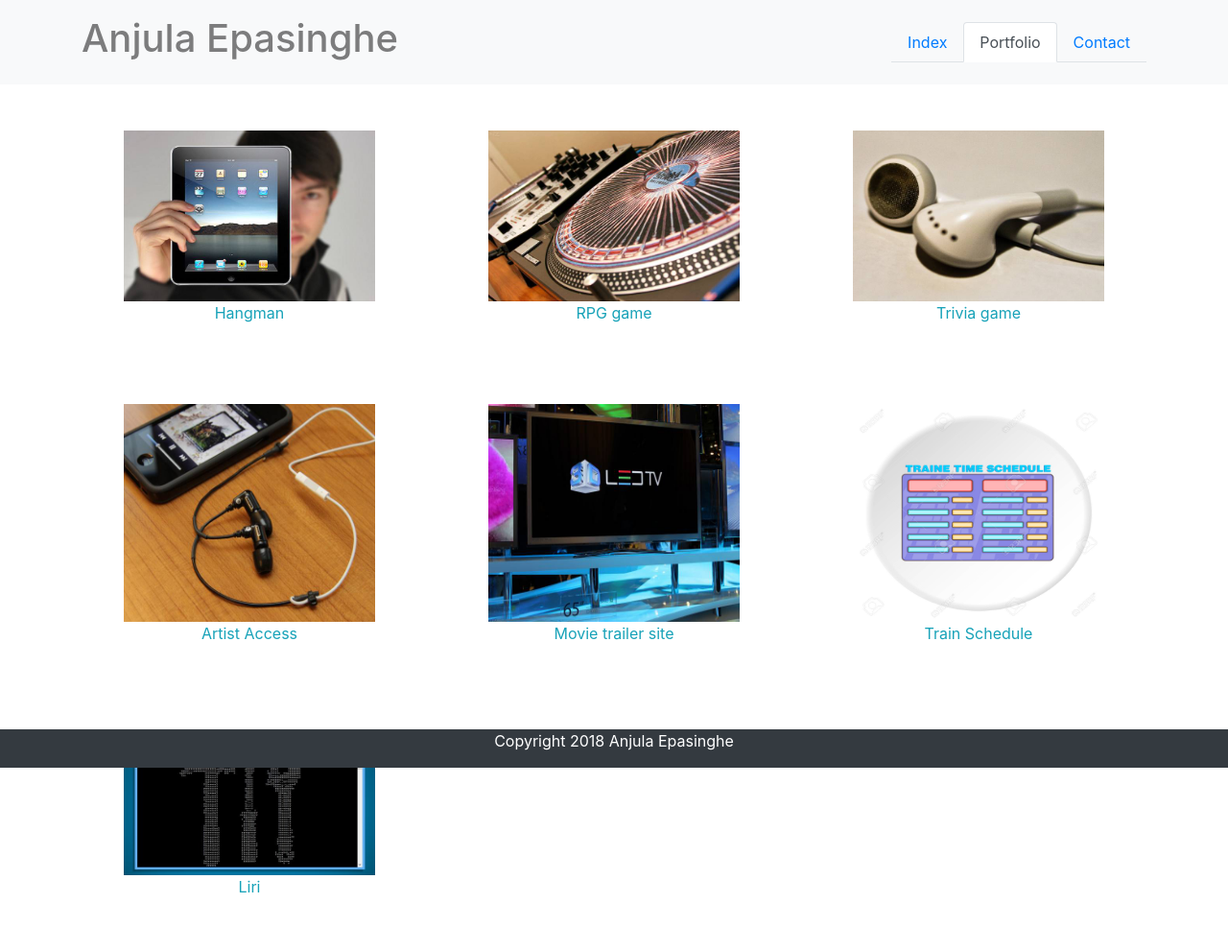
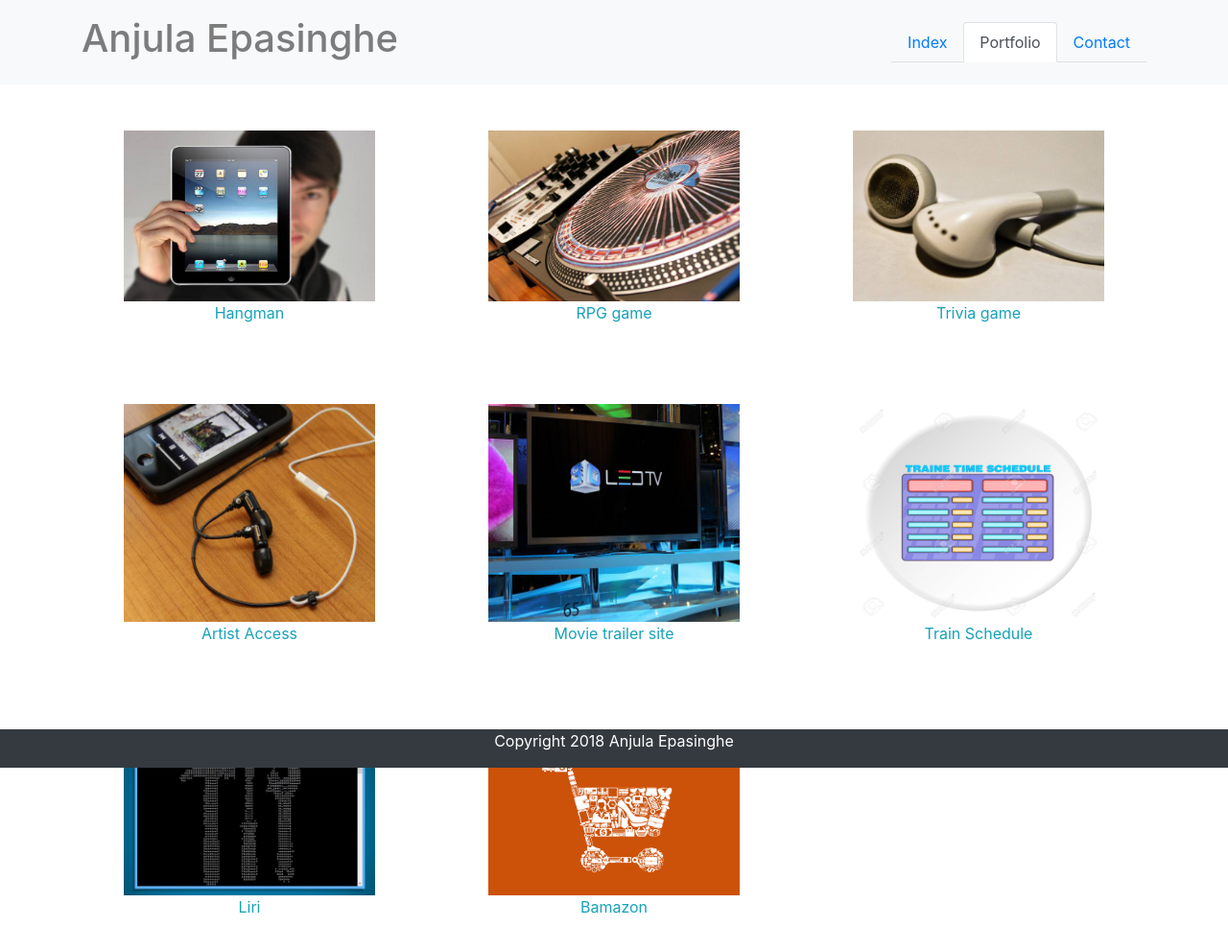
Before and after one commit to mlanjula94/mlanjula94.github.io, a plain HTML site: page portfolio.html in a window 1280 px wide. Shown: the whole page at 96% size. Drawn offline with nearby package versions, Linux system fonts and the light colour scheme.

Commit message:
Bamazon added

```diff
--- a/portfolio.html
+++ b/portfolio.html
@@ -81,6 +81,12 @@
                     <p class="text-info">Liri</p>
                 </a>
             </div>
+            <div class="col-sm-4 text-center">
+                <a href="https://github.com/mlanjula94/bamazon">
+                    <img class="h-75 w-75" src="images/bamazon.png" alt="bamazon" class="rounded-0">
+                    <p class="text-info">Bamazon</p>
+                </a>
+            </div>
 
         </div>
 
```
Also changed, not shown: images/bamazon.png (added), 1 other file.
